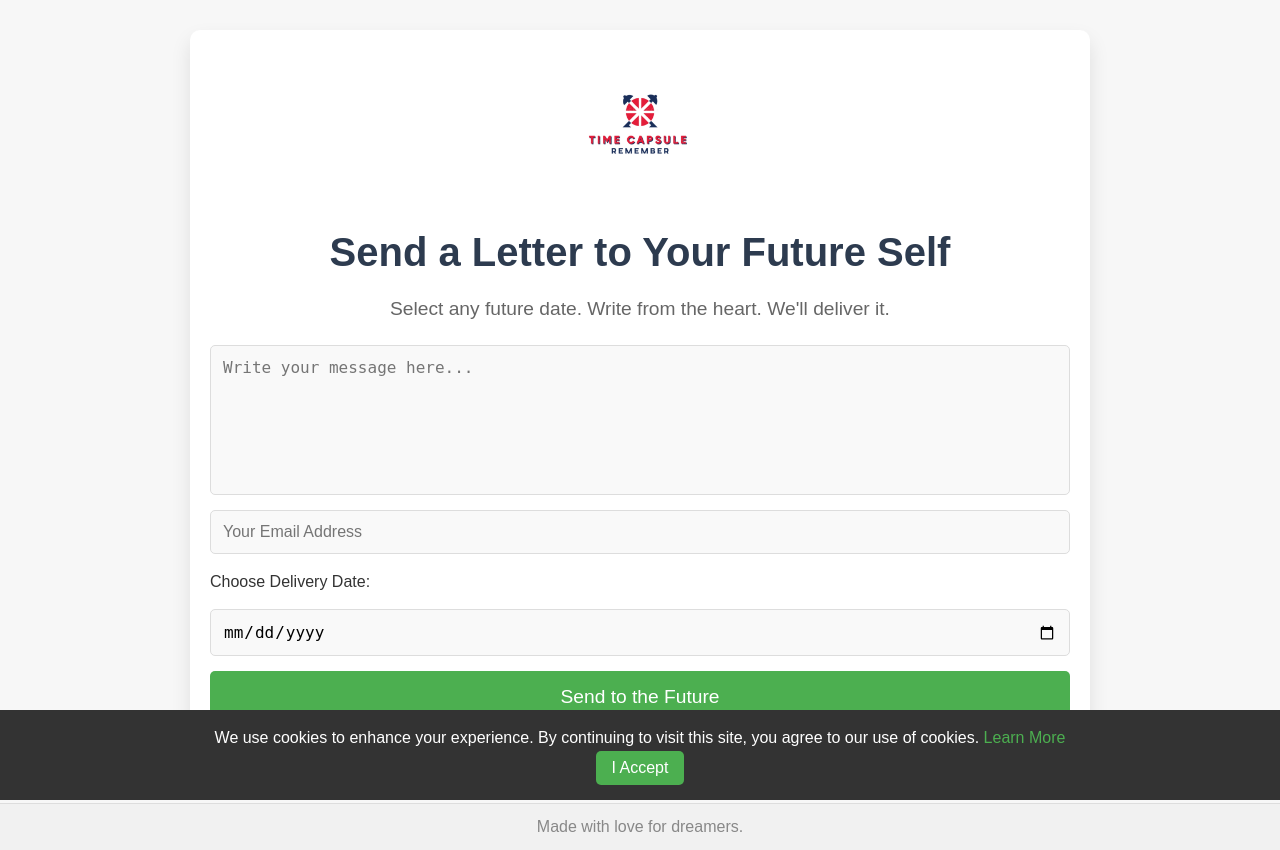
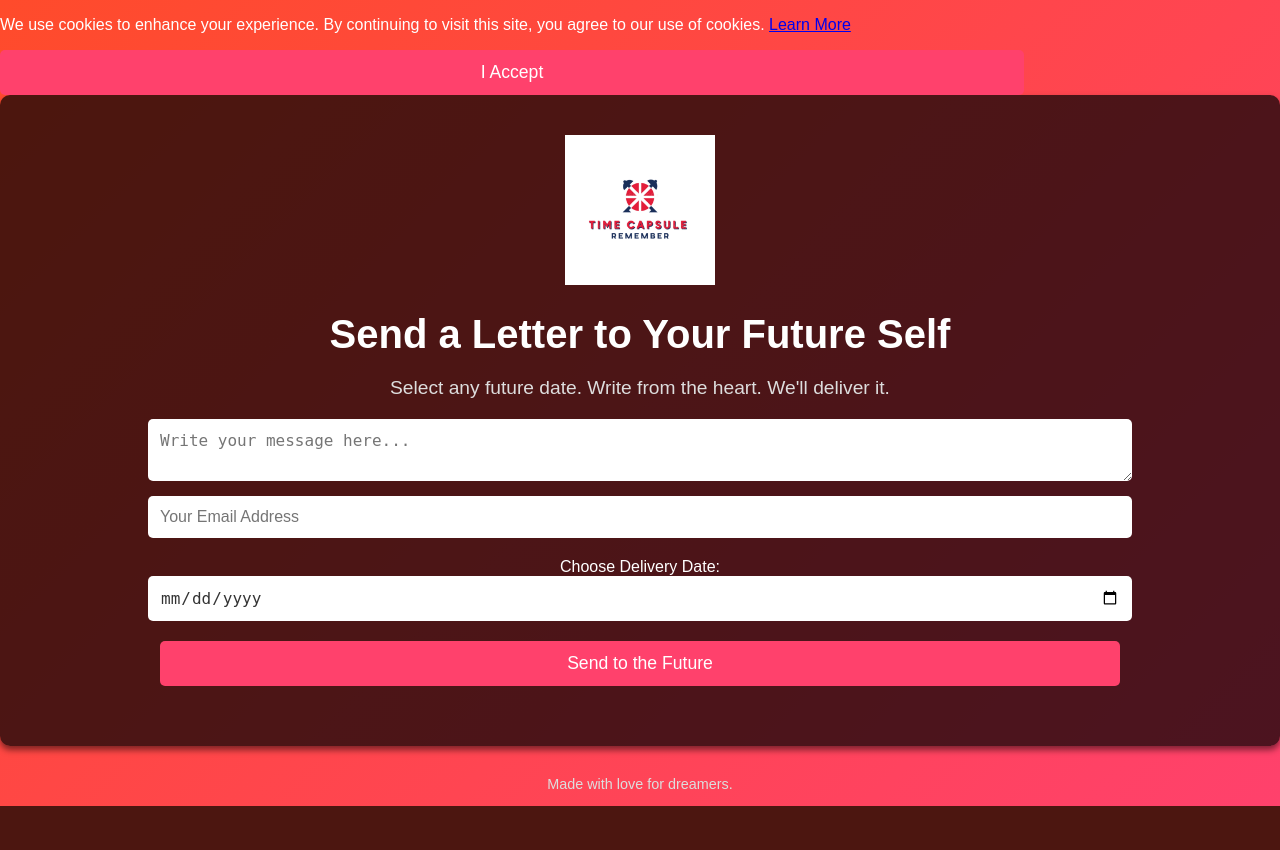
Before and after one commit to Alfievarghese/Time-capsule, a PHP site: page / in a window 1280 px wide. After the commit the page ends 806 px from the top, so only its background shows below. Run offline with PHP 8.4, Linux system fonts and the light colour scheme.

Commit message:
Update styles.css

```diff
--- a/styles.css
+++ b/styles.css
@@ -1,152 +1,108 @@
-/* General Reset */
-* {
+/* General body styling */
+body {
+  font-family: Arial, sans-serif;
   margin: 0;
   padding: 0;
-  box-sizing: border-box;
+  background: linear-gradient(135deg, #ff4b2b, #ff416c); /* Red to dark red gradient */
+  color: white;
 }
 
-body {
-  font-family: 'Arial', sans-serif;
-  background-color: #f7f7f7;
-  color: #333;
-  line-height: 1.6;
-  padding: 0;
-  margin: 0;
+/* Container */
+.container {
+  max-width: 1200px;
+  margin: 0 auto;
+  padding: 40px;
+  background-color: rgba(0, 0, 0, 0.7); /* Dark transparent background */
+  border-radius: 10px;
+  box-shadow: 0 4px 6px rgba(0, 0, 0, 0.5);
 }
 
-h1, p {
-  text-align: center;
+/* Logo */
+.logo {
+  display: block;
+  margin: 0 auto 20px;
+  max-width: 150px;
 }
 
-/* Container for the entire page content */
-.container {
-  width: 80%;
-  max-width: 900px;
-  margin: 30px auto;
-  padding: 20px;
-  background: #fff;
-  border-radius: 10px;
-  box-shadow: 0 10px 20px rgba(0, 0, 0, 0.1);
-}
-
-/* Logo styling */
-.logo {
-  width: 150px;
-  display: block;
-  margin: 0 auto;
-  padding-bottom: 20px;
-}
-
-/* Main header */
+/* Heading */
 h1 {
+  color: #fff;
+  text-align: center;
   font-size: 2.5rem;
-  color: #2d3b4f;
-  margin-bottom: 10px;
+  margin-bottom: 20px;
 }
 
 /* Subtitle */
 .subtitle {
   font-size: 1.2rem;
-  color: #666;
+  text-align: center;
   margin-bottom: 20px;
+  color: #ddd;
 }
 
-/* Form and its styling */
+/* Form Styling */
 .form {
   display: flex;
   flex-direction: column;
-  gap: 15px;
-}
-
-textarea, input[type="email"], input[type="date"] {
-  width: 100%;
-  padding: 12px;
-  font-size: 1rem;
-  border-radius: 5px;
-  border: 1px solid #ddd;
-  background-color: #f9f9f9;
-  transition: all 0.3s ease;
-}
-
-textarea:focus, input[type="email"]:focus, input[type="date"]:focus {
-  border-color: #4caf50;
-  background-color: #fff;
+  align-items: center;
 }
 
 textarea {
-  height: 150px;
-  resize: none;
+  width: 80%;
+  padding: 12px;
+  margin-bottom: 15px;
+  font-size: 1rem;
+  border-radius: 5px;
+  border: none;
+  background-color: #fff;
+  color: #333;
+}
+
+input[type="email"],
+input[type="date"] {
+  width: 80%;
+  padding: 12px;
+  margin-bottom: 20px;
+  font-size: 1rem;
+  border-radius: 5px;
+  border: none;
+  background-color: #fff;
+  color: #333;
 }
 
 button {
-  padding: 15px;
-  background-color: #4caf50;
-  color: #fff;
-  font-size: 1.2rem;
+  width: 80%;
+  padding: 12px;
+  background-color: #ff416c; /* Matching button with gradient color */
+  color: white;
+  font-size: 1.1rem;
+  border-radius: 5px;
   border: none;
-  border-radius: 5px;
   cursor: pointer;
-  transition: background-color 0.3s ease;
 }
 
 button:hover {
-  background-color: #45a049;
+  background-color: #ff4b2b; /* Lighter red on hover */
 }
 
-/* Google Ad Styling */
+/* Footer Styling */
+footer {
+  text-align: center;
+  margin-top: 30px;
+  font-size: 0.9rem;
+  color: #ddd;
+}
+
+/* Google Adsense Styling */
 .adsbygoogle {
-  margin-top: 30px;
+  width: 100%;
+  margin: 20px 0;
   text-align: center;
 }
 
-/* Cookie Consent */
-.cookie-consent {
-  position: fixed;
-  bottom: 0;
-  left: 0;
+.adsbygoogle ins {
+  display: inline-block;
   width: 100%;
-  background-color: #333;
-  color: white;
-  padding: 15px;
-  text-align: center;
-  font-size: 1rem;
-  z-index: 1000;
+  max-width: 728px;
+  height: auto;
 }
-
-.cookie-consent a {
-  color: #4caf50;
-  text-decoration: none;
-}
-
-.cookie-consent a:hover {
-  text-decoration: underline;
-}
-
-.cookie-consent button {
-  padding: 8px 16px;
-  background-color: #4caf50;
-  color: #fff;
-  border: none;
-  border-radius: 5px;
-  cursor: pointer;
-  font-size: 1rem;
-  transition: background-color 0.3s ease;
-}
-
-.cookie-consent button:hover {
-  background-color: #45a049;
-}
-
-/* Footer */
-footer {
-  text-align: center;
-  margin-top: 30px;
-  padding: 10px;
-  background-color: #f1f1f1;
-  border-top: 1px solid #ddd;
-}
-
-footer p {
-  font-size: 1rem;
-  color: #888;
-}
```
